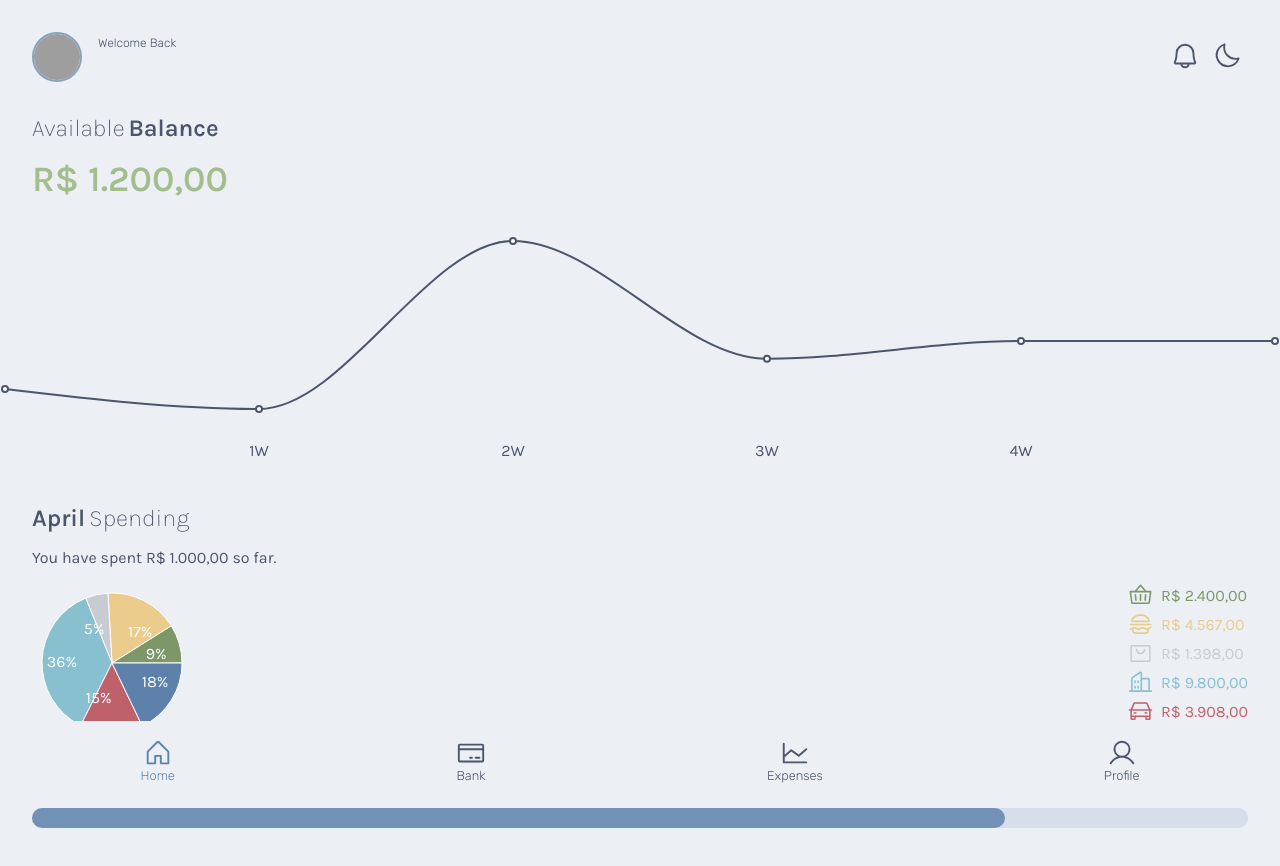
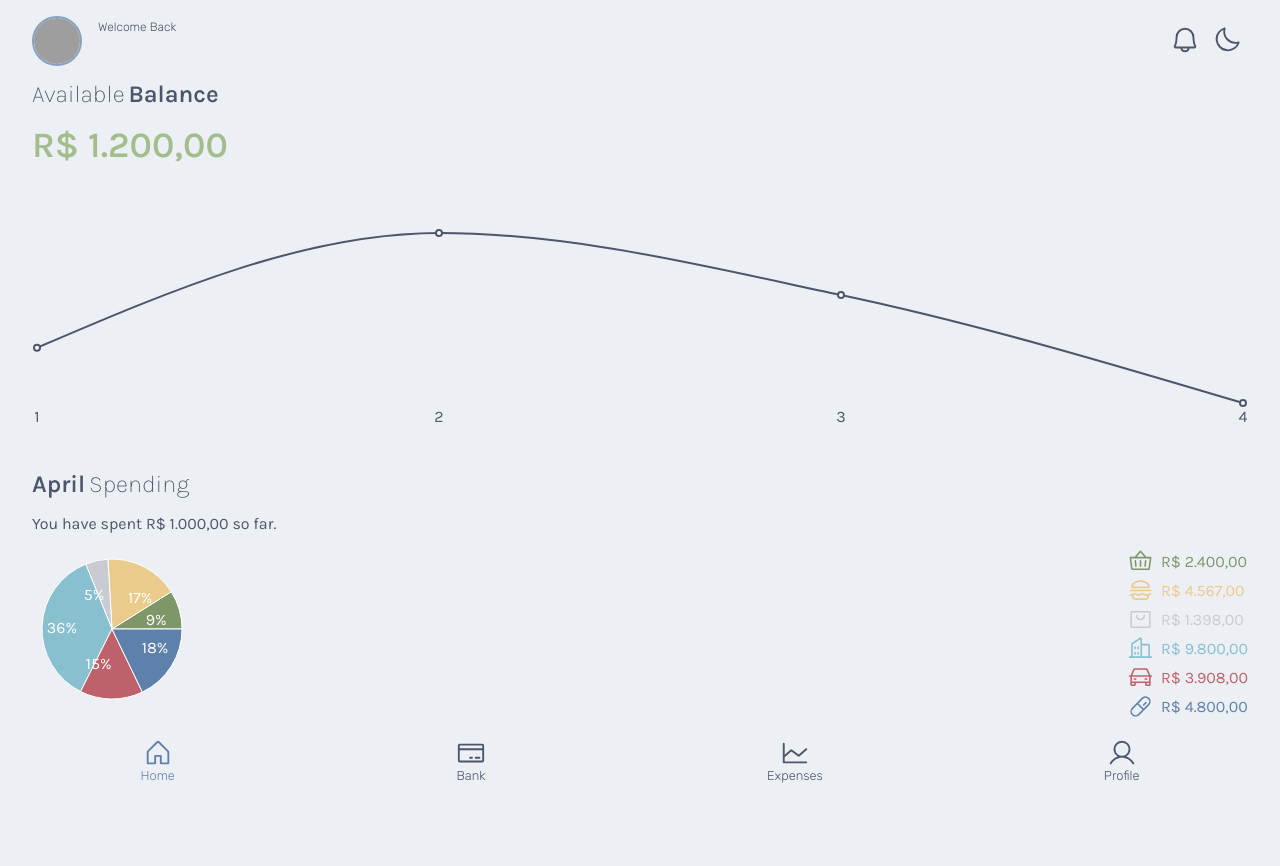
Before and after one commit to sanderdsz/budget-buddy, a Next.js app: page /home in a window 1280 px wide. Shown: the top 866 px of the page. Built offline with nearby package versions, Linux system fonts and the light colour scheme; grey boxes are pictures that could not be loaded.

Commit message:
chore: home page changes

```diff
--- a/src/components/header/index.tsx
+++ b/src/components/header/index.tsx
@@ -24,7 +24,7 @@ export const Header = () => {
 			style={
 				router.asPath === "/home" && theme.activeTheme === "light"
 					? { backgroundColor: "#eceff4" }
-					: { backgroundColor: "#2e3440" }
+					: { backgroundColor: "#232730" }
 			}
 		>
 			<div className={styles.header__user}>
--- a/src/components/header/styles.module.css
+++ b/src/components/header/styles.module.css
@@ -1,9 +1,12 @@
 .header {
+    z-index: 1;
     width: 100%;
     display: flex;
     align-items: center;
     justify-content: space-between;
-    padding: 2rem;
+    padding: 1rem 2rem;
+    position: fixed;
+    top: 0;
 }
 
 .header__user {
--- a/src/layouts/mobile/index.tsx
+++ b/src/layouts/mobile/index.tsx
@@ -6,11 +6,23 @@ interface MobileLayoutProps {
 	children: ReactNode;
 }
 
+/*
+ * TODO: trick to activate scroll if there's any info
+ *  between last card and bottom nav, refactor it.
+ */
+
 export const MobileLayout = ({ children }: MobileLayoutProps) => {
 	return (
 		<>
 			<Header />
-			<main>{children}</main>
+			<main
+				style={{
+					paddingBottom: "4rem",
+					paddingTop: "5rem",
+				}}
+			>
+				{children}
+			</main>
 			<BottonNavigation />
 		</>
 	);
--- a/src/pages/home/index.tsx
+++ b/src/pages/home/index.tsx
@@ -12,10 +12,10 @@ import { MobileLayout } from "@/layouts/mobile";
 import { Karla } from "next/font/google";
 import { useTheme } from "@/contexts/themeContext";
 import { iconsFormatter } from "@/utils/iconsFormatter";
-import {colorsFormatter} from "@/utils/colorsFormatter";
+import { colorsFormatter } from "@/utils/colorsFormatter";
+import { ProgressBar } from "@/components/progressBar";
 
 import styles from "./styles.module.css";
-import {ProgressBar} from "@/components/progressBar";
 
 type LabelProps = {
 	cx: number;
@@ -25,7 +25,7 @@ type LabelProps = {
 	outerRadius: number;
 	percent: number;
 	index: number;
-}
+};
 
 const karla = Karla({
 	subsets: ["latin"],
@@ -34,40 +34,20 @@ const karla = Karla({
 
 const data01 = [
 	{
-		name: "0W",
-		uv: 4000,
-		pv: 2400,
-		amt: 2400,
+		week: "1",
+		amount: 2210,
 	},
 	{
-		name: "1W",
-		uv: 3000,
-		pv: 1398,
-		amt: 2210,
+		week: "2",
+		amount: 6800,
 	},
 	{
-		name: "2W",
-		uv: 2000,
-		pv: 9800,
-		amt: 2290,
+		week: "3",
+		amount: 4320,
 	},
 	{
-		name: "3W",
-		uv: 2780,
-		pv: 3908,
-		amt: 2000,
-	},
-	{
-		name: "4W",
-		uv: 1890,
-		pv: 4800,
-		amt: 2181,
-	},
-	{
-		name: "",
-		uv: 1890,
-		pv: 4800,
-		amt: 2181,
+		week: "4",
+		amount: 0,
 	},
 ];
 const data02 = [
@@ -102,7 +82,7 @@ const renderCustomizedLabel = ({
 	outerRadius,
 	percent,
 	midAngle,
-	index
+	index,
 }: LabelProps) => {
 	const radius = innerRadius + (outerRadius - innerRadius) * 0.5;
 	const x = cx + radius * Math.cos(-midAngle * RADIAN);
@@ -119,9 +99,9 @@ const renderCustomizedLabel = ({
 		</text>
 	);
 };
-const monthFormatter = new Intl.DateTimeFormat("en-US", { month: "long" }).format(
-	new Date()
-);
+const monthFormatter = new Intl.DateTimeFormat("en-US", {
+	month: "long",
+}).format(new Date());
 const currencyFormatter = new Intl.NumberFormat("pt-BR", {
 	style: "currency",
 	currency: "BRL",
@@ -130,7 +110,6 @@ const currencyFormatter = new Intl.NumberFormat("pt-BR", {
 export default function Home() {
 	const theme = useTheme();
 	return (
-		<>
 		<MobileLayout>
 			<section className={`${styles.home} ${karla.className}`}>
 				<div className={styles[`home-chart`]}>
@@ -148,17 +127,20 @@ export default function Home() {
 					<div className={styles[`home-chart__graph`]}>
 						<ResponsiveContainer width="100%" height="100%">
 							<LineChart width={300} height={100} data={data01}>
-									<Tooltip />
+								<Tooltip
+									contentStyle={{ color: "#232730" }}
+									itemStyle={{ color: "#232730" }}
+								/>
 								{theme.activeTheme === "light" ? (
 									<>
 										<Line
 											type="monotone"
-												dataKey="pv"
+											dataKey="amount"
 											stroke="#4c566a"
 											strokeWidth={2}
 										/>
 										<XAxis
-												dataKey="name"
+											dataKey="week"
 											stroke="#4c566a"
 											axisLine={false}
 											tickLine={false}
@@ -168,12 +150,12 @@ export default function Home() {
 									<>
 										<Line
 											type="monotone"
-												dataKey="pv"
+											dataKey="amount"
 											stroke="#c8ccd2"
 											strokeWidth={2}
 										/>
 										<XAxis
-												dataKey="name"
+											dataKey="week"
 											stroke="#c8ccd2"
 											axisLine={false}
 											tickLine={false}
@@ -235,7 +217,7 @@ export default function Home() {
 									<span
 										className={styles[`home-monthly__graph-description--icons`]}
 										style={{
-												color: colorsFormatter(entry.type)
+											color: colorsFormatter(entry.type),
 										}}
 									>
 										{currencyFormatter.format(entry.value)}
@@ -246,14 +228,17 @@ export default function Home() {
 					</div>
 					<div className={styles[`home-monthly__target`]}>
 						<div className={styles[`home-monthly__target-container`]}>
-								<span className={styles[`home-monthly__target-current`]}>R$ 1.000,00</span>
-								<span className={styles[`home-monthly__target-maximum`]}>Target R$ 3.000,00</span>
+							<span className={styles[`home-monthly__target-current`]}>
+								R$ 1.000,00
+							</span>
+							<span className={styles[`home-monthly__target-maximum`]}>
+								Target R$ 3.000,00
+							</span>
 						</div>
 						<ProgressBar value={80} />
 					</div>
 				</div>
 			</section>
 		</MobileLayout>
-		</>
 	);
 }
--- a/src/pages/home/styles.module.css
+++ b/src/pages/home/styles.module.css
@@ -1,10 +1,6 @@
 .home {
     height: 100%;
-    /*
-     * TODO: trick to activate scroll if there's any info
-     *  between last card and bottom nav, refactor it.
-     */
-    padding-bottom: 4rem;
+
 }
 
 .home-chart {
@@ -39,11 +35,13 @@
 }
 
 .home-chart__graph {
+    padding: 0 2rem;
     height: 15rem;
 }
 
 .home-monthly {
-    margin: 1rem 2rem;
+    padding: 1rem 2rem;
+    background: var(--color-home-bg-secondary);
 }
 
 .home-monthly__title-container {
@@ -100,4 +98,5 @@
 
 .home-monthly__target-maximum {
     font-weight: 300;
+    color: var(--color-home-monthly-title-secondary);
 }
--- a/src/styles/globals.css
+++ b/src/styles/globals.css
@@ -119,7 +119,7 @@
     --color-button-font-outline-hover: var(--primary);
 
     /* bottom navigation */
-    --color-botton-nav-bg-primary: var(--gray-05);
+    --color-botton-nav-bg-primary: var(--gray-02);
     --color-botton-nav-font-primary: var(--white-05);
     --color-botton-nav-font-primary-hover: var(--primary);
     --color-botton-nav-font-primary-active: var(--yellow-01);
@@ -136,8 +136,10 @@
 
     /* PAGES */
     /* home */
-    --color-home-bg-primary: var(--gray-02);
+    --color-home-bg-primary: var(--gray-01);
+    --color-home-bg-secondary: var(--gray-02);
     --color-home-monthly-title-primary: var(--yellow-01);
+    --color-home-monthly-title-secondary: var(--primary);
 }
 
 body {
--- a/src/utils/colorsFormatter.tsx
+++ b/src/utils/colorsFormatter.tsx
@@ -1,6 +1,6 @@
 export const colorsFormatter = (icon: string) => {
 	switch (icon) {
-    case 'grocery':
+		case "grocery":
 			return "#7D9768";
 		case "snacks":
 			return "#EBCB8B";
@@ -13,4 +13,4 @@ export const colorsFormatter = (icon: string) => {
 		case "pharmacy":
 			return "#5E81AC";
 	}
-}
+};
```
Also changed, not shown: src/components/progressBar/index.tsx (+5 -3 lines), src/utils/iconsFormatter.tsx (+10 -3 lines). Lines whose indentation alone changed are shown as unchanged.
